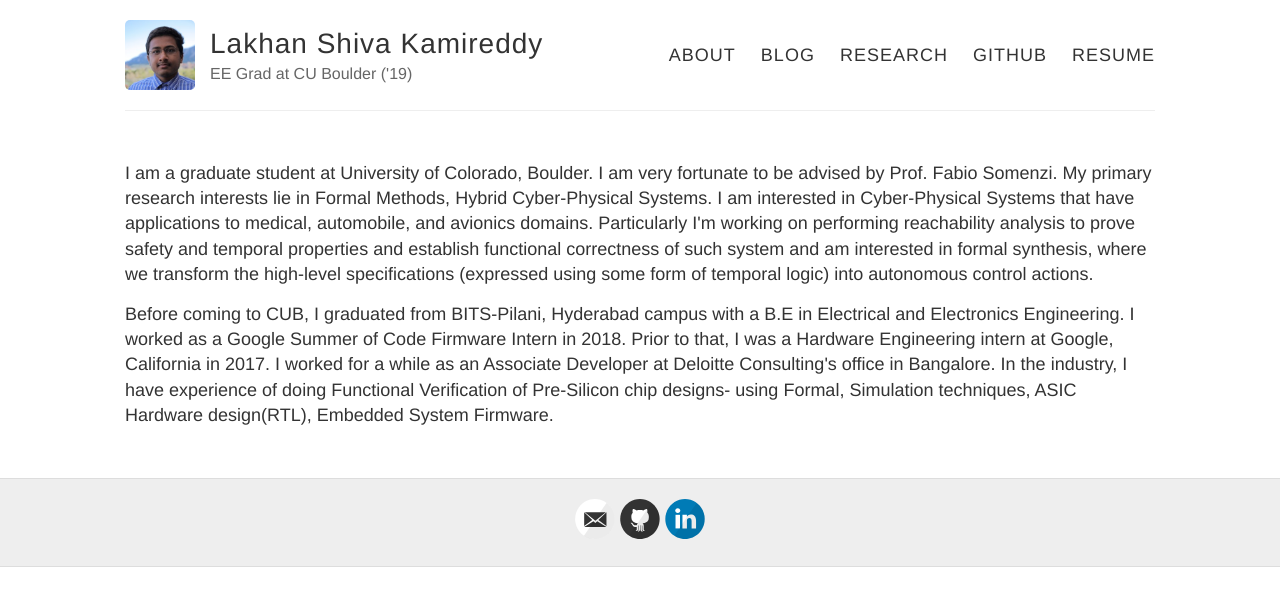
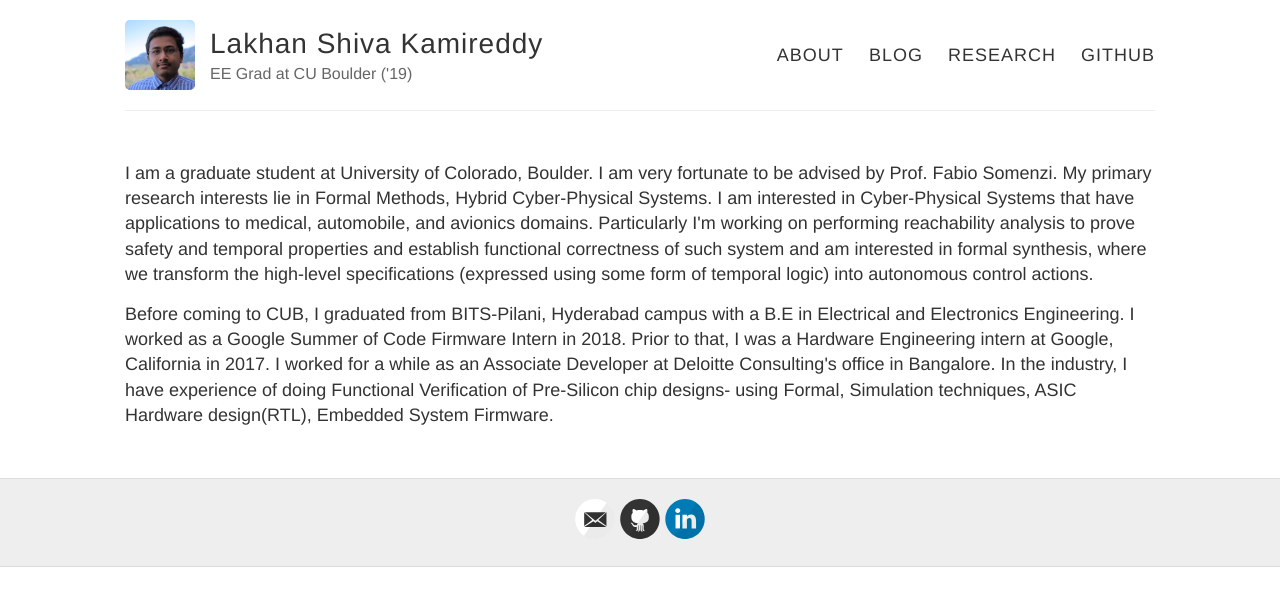
Before and after one commit to lakhanshiva/lakhanshiva.github.io, a Jekyll site: the page built from index.html, in a window 1280 px wide. Shown: the top 606 px of the page. Built offline with Jekyll 4.4.1, drawn with Linux system fonts in a browser that asks for light colours.

Commit message:
Update default.html

```diff
--- a/_layouts/default.html
+++ b/_layouts/default.html
@@ -32,7 +32,7 @@
             <a href="{{ site.baseurl }}/blog">BLOG</a>
             <a href="{{ site.baseurl }}/research">RESEARCH</a>
             <a href="https://github.com/lakhanshiva">GITHUB</a>
-            <a href="{{ site.baseurl }}/resume.pdf" target="_blank">RESUME</a>
+            <!--<a href="{{ site.baseurl }}/resume.pdf" target="_blank">RESUME</a>-->
           </nav>
         </header>
       </div>
```
